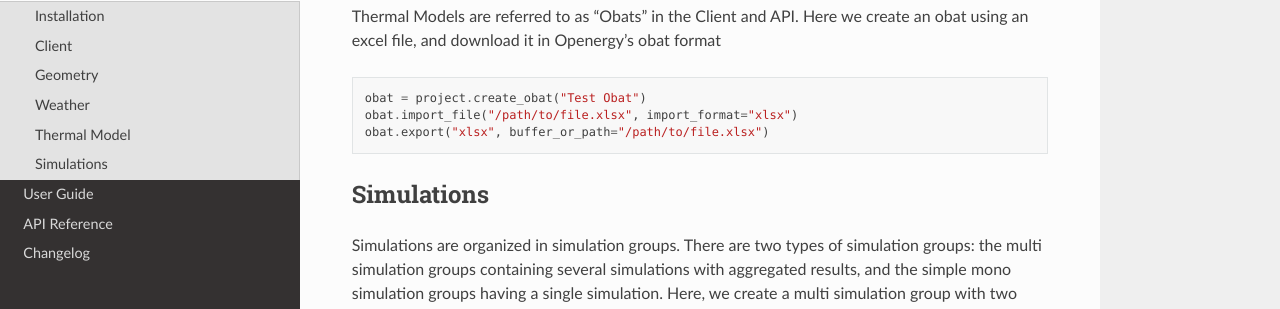
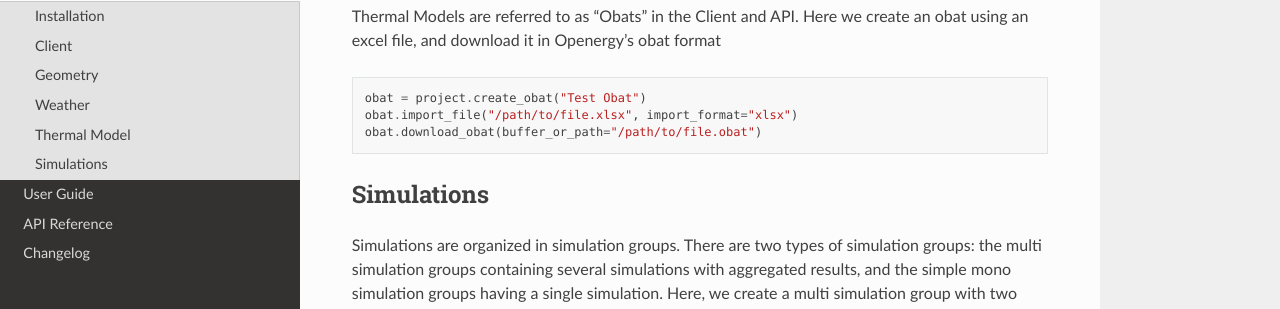
Before and after one commit to openergy/oplusclient, a Sphinx documentation site: the page built from docs/quickstart/index.rst, in a window 1280 px wide and 900 px high, scrolled down 1056 px. Shown: the part 135-444 px from the top of the window. Built offline with Sphinx 7.4.7 and the Read the Docs theme 2.0.0, drawn with Linux system fonts in a browser that asks for light colours.

Commit message:
fix quickstart issue

```diff
--- a/docs/quickstart/index.rst
+++ b/docs/quickstart/index.rst
@@ -66,7 +66,7 @@ Here we create an obat using an excel file, and download it in Openergy's obat f
 
     obat = project.create_obat("Test Obat")
     obat.import_file("/path/to/file.xlsx", import_format="xlsx")
-    obat.export("xlsx", buffer_or_path="/path/to/file.xlsx")
+    obat.download_obat(buffer_or_path="/path/to/file.obat")
 
 
 Simulations
```
